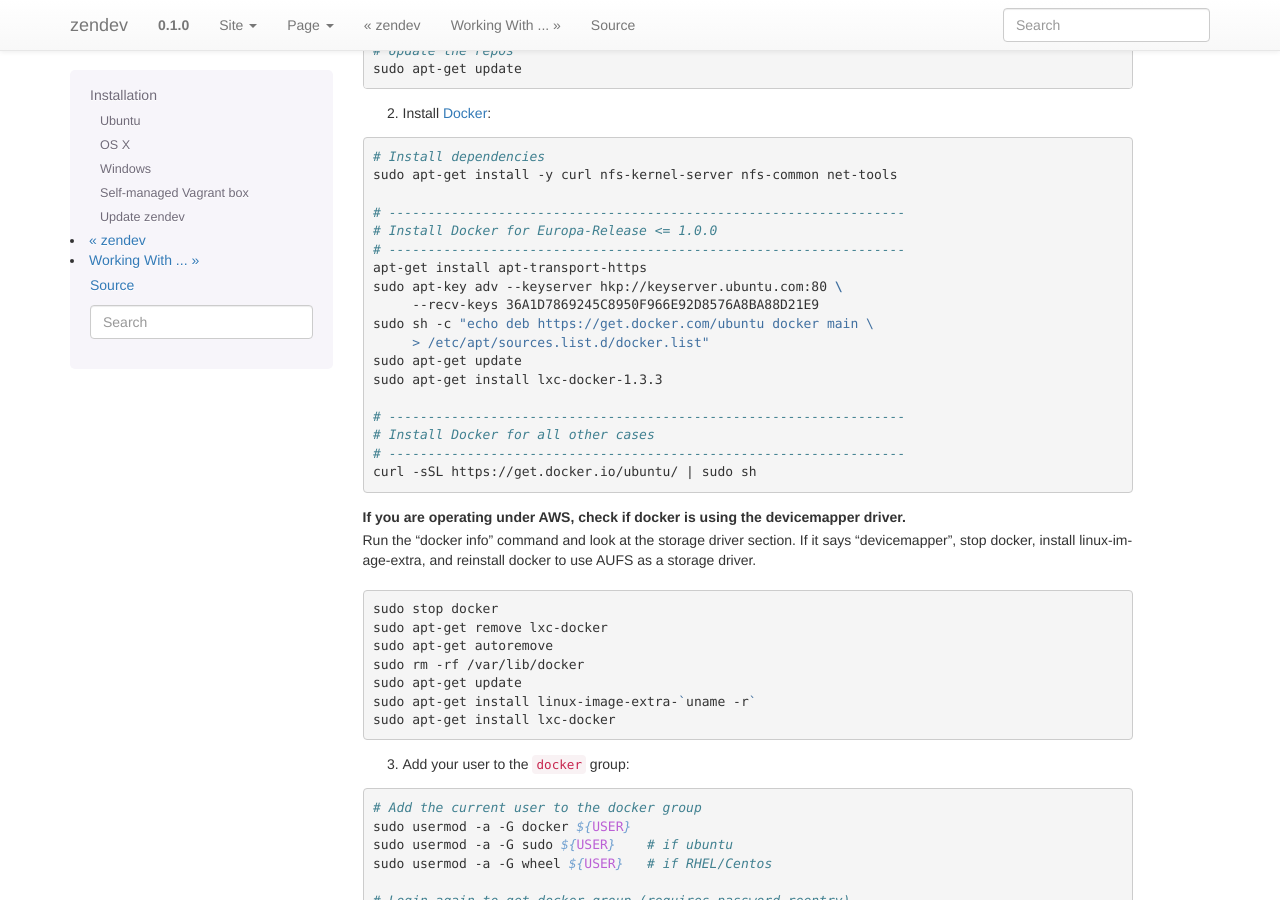
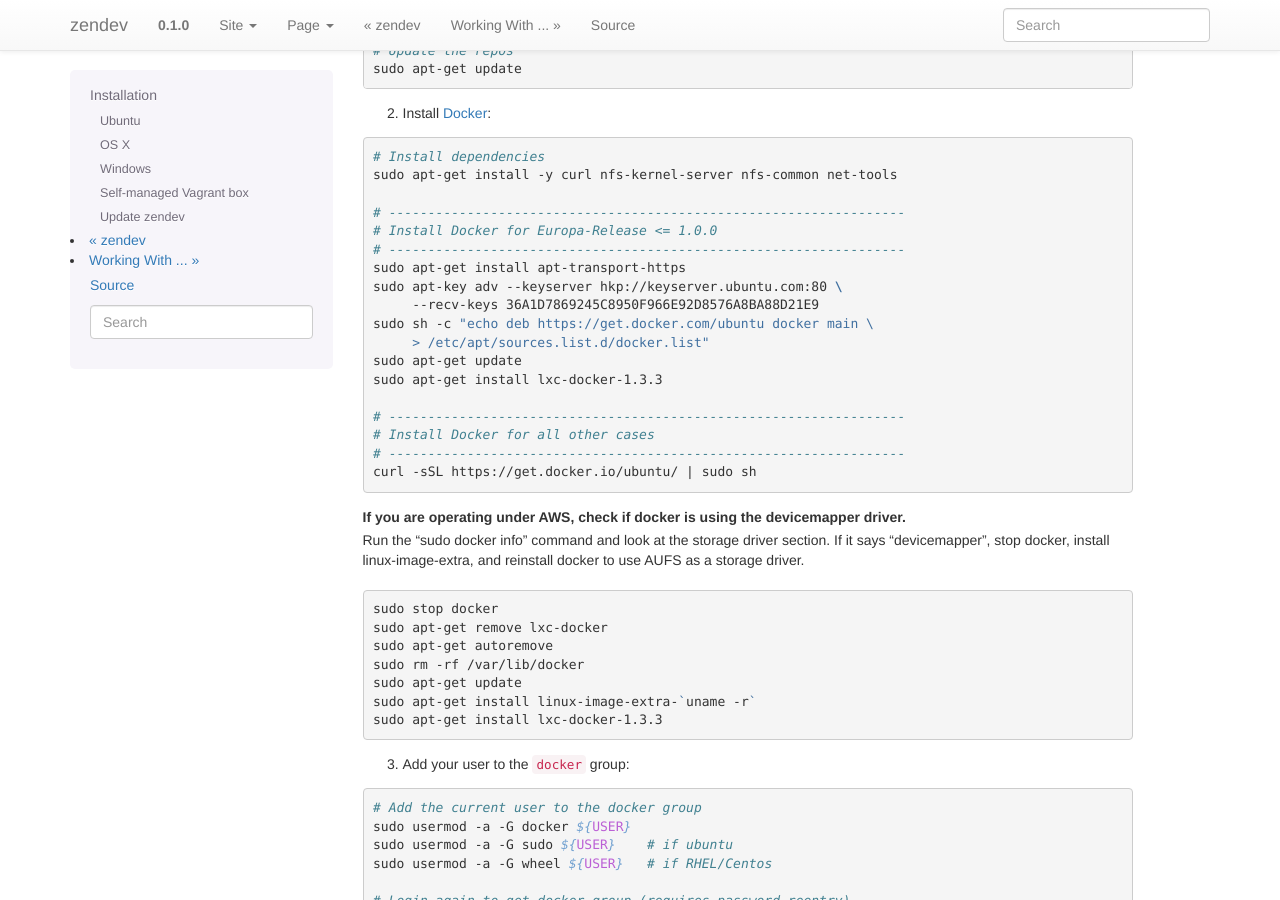
Before and after one commit to zenoss/zendev, a Sphinx documentation site: the page built from docs/installation.rst, in a window 1280 px wide and 900 px high, scrolled down 392 px. Built offline with Sphinx 7.4.7, drawn with Linux system fonts in a browser that asks for light colours.

Commit message:
added sudo and hardcode lxc-docker-1.3.3

```diff
--- a/docs/installation.rst
+++ b/docs/installation.rst
@@ -34,7 +34,7 @@ Ubuntu
     # ------------------------------------------------------------------
     # Install Docker for Europa-Release <= 1.0.0
     # ------------------------------------------------------------------
-    apt-get install apt-transport-https
+    sudo apt-get install apt-transport-https
     sudo apt-key adv --keyserver hkp://keyserver.ubuntu.com:80 \
          --recv-keys 36A1D7869245C8950F966E92D8576A8BA88D21E9
     sudo sh -c "echo deb https://get.docker.com/ubuntu docker main \
@@ -49,7 +49,7 @@ Ubuntu
 
 
 If you are operating under AWS, check if docker is using the devicemapper driver.
-    Run the "docker info" command and look at the storage driver section. If it
+    Run the "sudo docker info" command and look at the storage driver section. If it
     says "devicemapper", stop docker, install linux-image-extra, and reinstall
     docker to use AUFS as a storage driver.
 
@@ -61,7 +61,7 @@ If you are operating under AWS, check if docker is using the devicemapper driver
     sudo rm -rf /var/lib/docker
     sudo apt-get update
     sudo apt-get install linux-image-extra-`uname -r`
-    sudo apt-get install lxc-docker
+    sudo apt-get install lxc-docker-1.3.3
 
 3. Add your user to the ``docker`` group:
 
```
